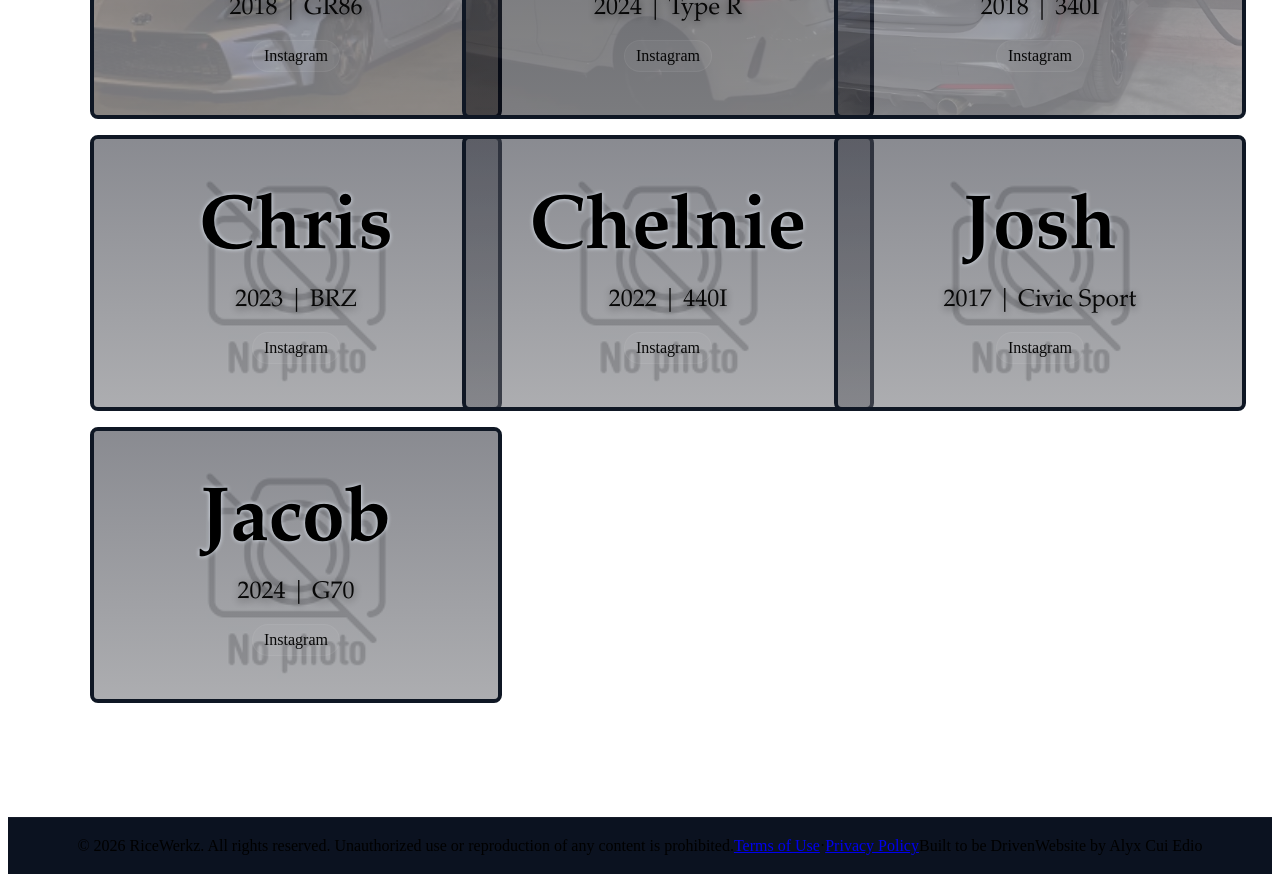
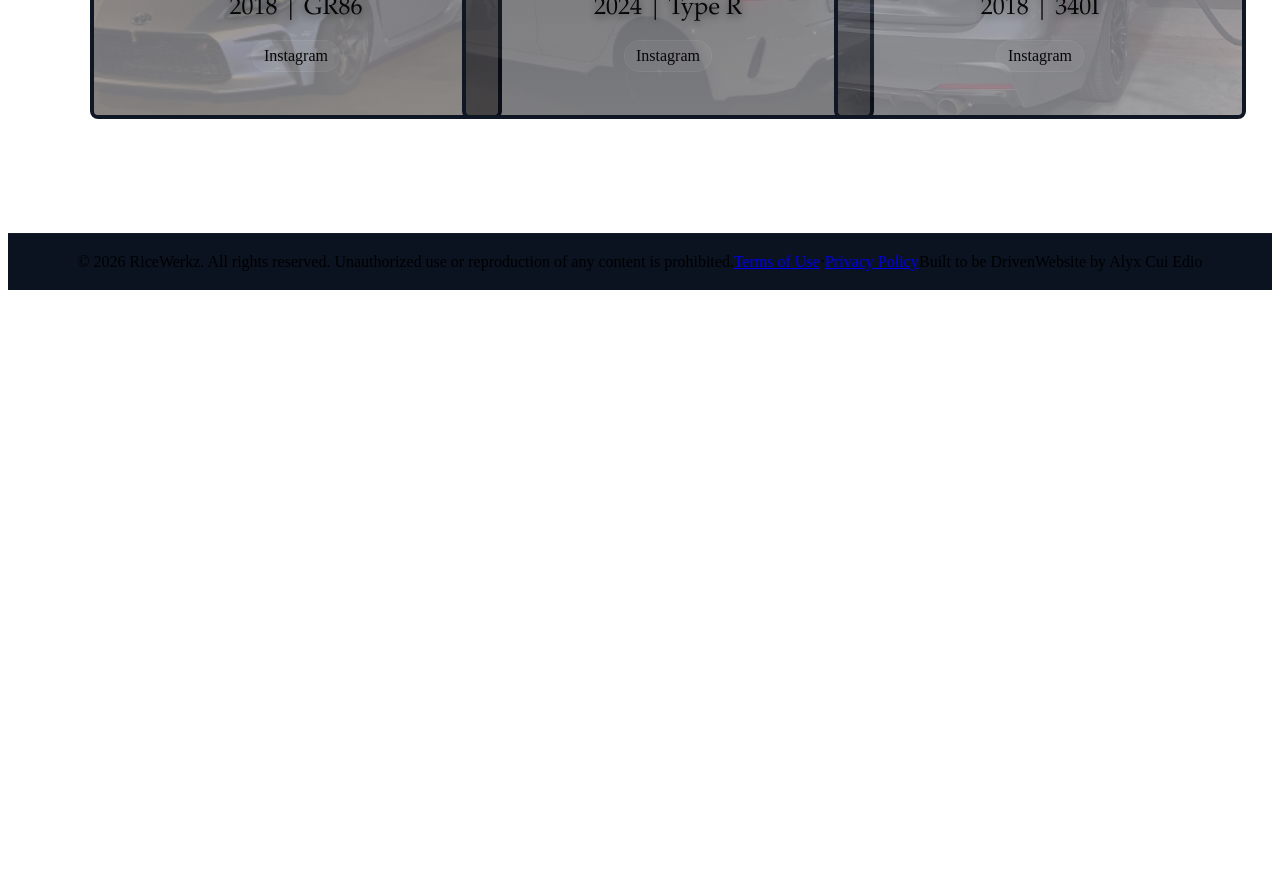
Before and after one commit to alyxce1015/RiceWerkz-Website, a React (Vite) app: page /cars in a window 1280 px wide. Shown: the part 1280-2162 px from the top of the page. After the commit the page ends 1578 px from the top, so only its background shows below. Built offline with nearby package versions, Linux system fonts and the light colour scheme; the HTML template or start-up script is replaced by a standard one.

Commit message:
Removed filler members

```diff
--- a/src/data/members.js
+++ b/src/data/members.js
@@ -219,10 +219,6 @@ export const allMembers = [
   { id: null, name: 'Jayden', cardLabel: '2018 | GR86', coverPhoto: '/assets/images/23_GR86_cover_photo.PNG', instagram: 'https://www.instagram.com/jjayydennjj/', hasDetailPage: false },
   { id: null, name: 'Lukas', cardLabel: '2024 | Type R', coverPhoto: '/assets/images/25_Fl5w_cover_photo.PNG', instagram: 'https://www.instagram.com/lukassanasinh/', hasDetailPage: false },
   { id: null, name: 'Anthony', cardLabel: '2018 | 340I', coverPhoto: '/assets/images/18_340I_cover_photo.PNG', instagram: 'https://www.instagram.com/anthony_serrano30/', hasDetailPage: false },
-  { id: null, name: 'Chris', cardLabel: '2023 | BRZ', coverPhoto: '/assets/images/fillerPhoto.png', instagram: '#', hasDetailPage: false },
-  { id: null, name: 'Chelnie', cardLabel: '2022 | 440I', coverPhoto: '/assets/images/fillerPhoto.png', instagram: '#', hasDetailPage: false },
-  { id: null, name: 'Josh', cardLabel: '2017 | Civic Sport', coverPhoto: '/assets/images/fillerPhoto.png', instagram: '#', hasDetailPage: false },
-  { id: null, name: 'Jacob', cardLabel: '2024 | G70', coverPhoto: '/assets/images/fillerPhoto.png', instagram: '#', hasDetailPage: false },
 ]
 
 export const coreMembers = allMembers.filter(m => m.hasDetailPage)
```
